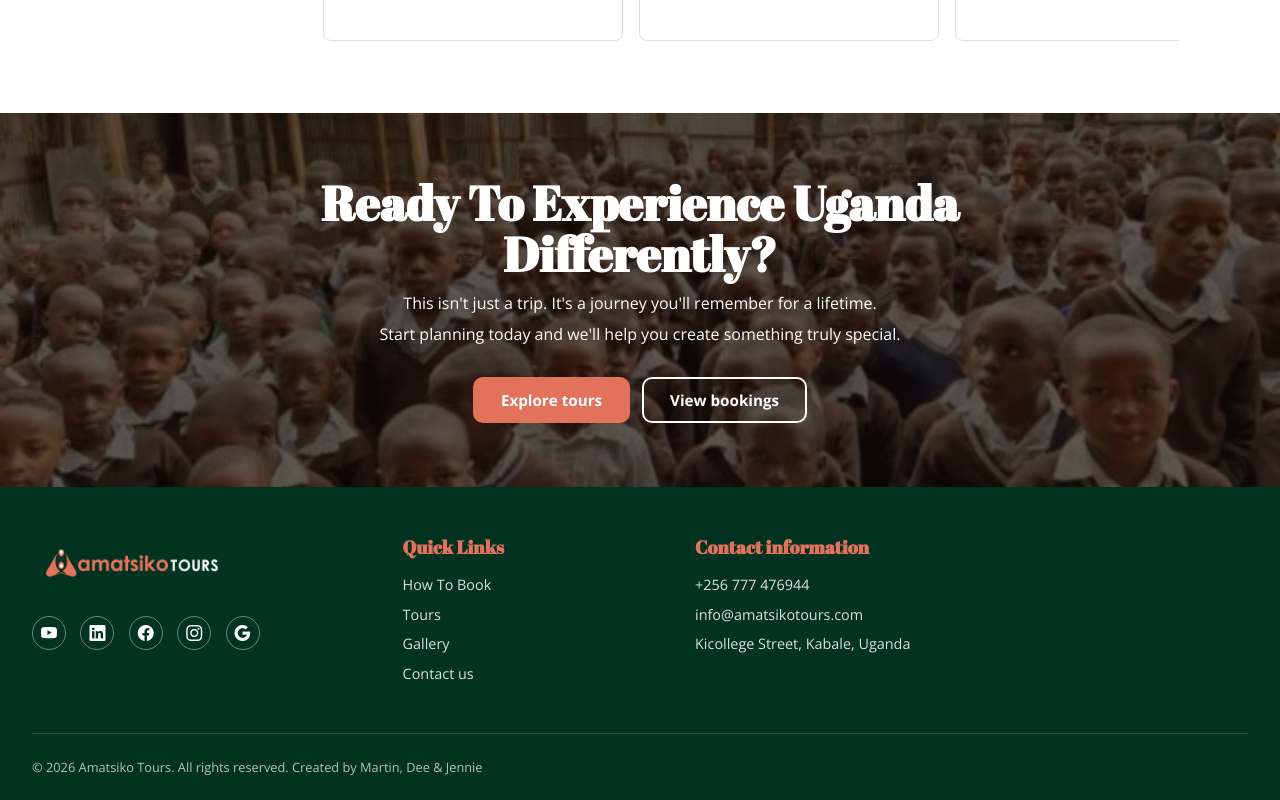
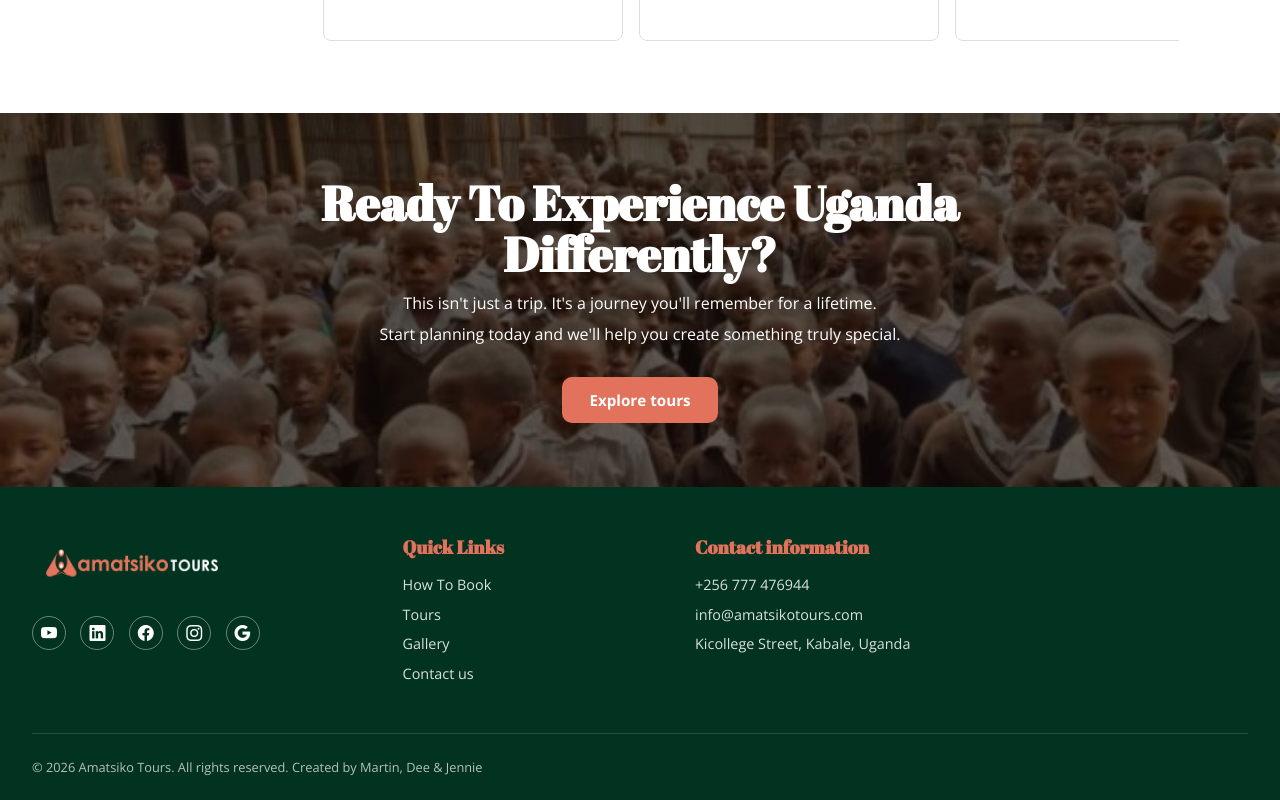
Before and after one commit to JenniePowell/Amatsiko_Tours_Booking, a React (Vite) app: page / in a window 1280 px wide. Shown: the part 5912-6712 px from the top of the page. Built offline with nearby package versions, Linux system fonts and the light colour scheme.

Commit message:
removed button Home and About link in footer

```diff
--- a/src/pages/Home.jsx
+++ b/src/pages/Home.jsx
@@ -380,9 +380,6 @@ function Home() {
           <Link to="/tours" className="btn btn-primary">
             Explore tours
           </Link>
-          <Link to="/bookings" className="btn btn-outline-white btn-line">
-            View bookings
-          </Link>
         </div>
       </section>
       </div>
```
